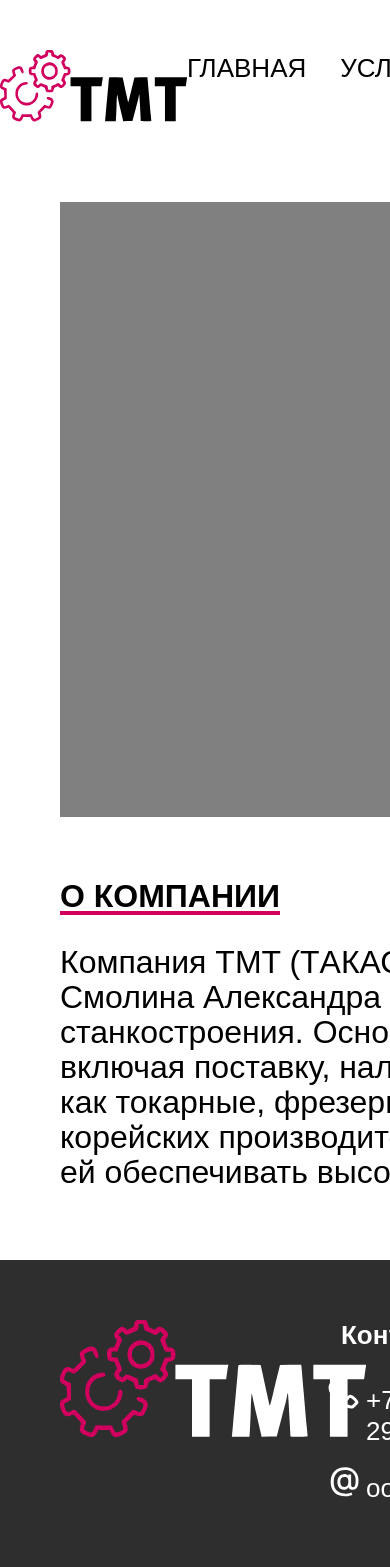
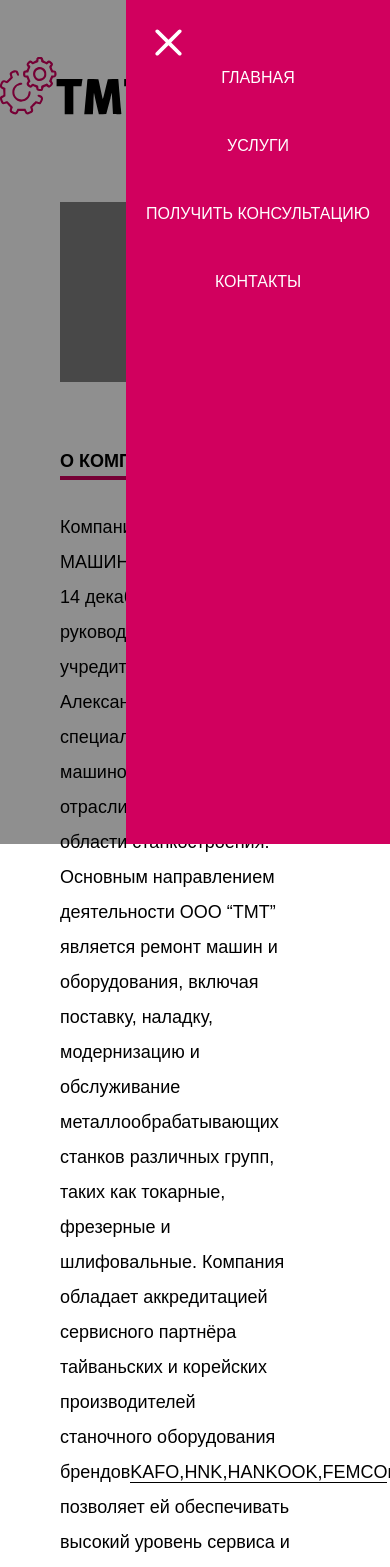
Before and after one commit to Ninjafio/TMT, a Next.js app: page /Main in a window 390 px wide. Shown: the top 1567 px of the page. Built offline with nearby package versions, Linux system fonts and the light colour scheme.

Commit message:
Adaptive Header + Main

```diff
--- a/src/app/Main/page.tsx
+++ b/src/app/Main/page.tsx
@@ -2,7 +2,7 @@
 
 export default function Main() {
   return (
-    <main>
+    <main className="main">
       <div className="takisawa"></div>
       <h2 className="title">О КОМПАНИИ</h2>
       <div className="line"></div>
--- a/src/app/Main/style.css
+++ b/src/app/Main/style.css
@@ -1,4 +1,4 @@
-main {
+.main {
   margin-left: 60px;
   margin-right: 60px;
 }
@@ -63,3 +63,143 @@
   width: 370px;
   height: 509px;
 }
+@media (max-width: 1700px) {
+  .takisawa {
+    width: 1530px;
+    height: 560px;
+  }
+  .text {
+    width: 1530px;
+  }
+}
+@media (max-width: 1600px) {
+  .takisawa {
+    width: 1430px;
+    height: 560px;
+  }
+  .text {
+    width: 1430px;
+  }
+}
+@media (max-width: 1500px) {
+  .takisawa {
+    width: 1330px;
+    height: 560px;
+  }
+  .text {
+    width: 1330px;
+    font-size: 22px;
+  }
+  .line {
+    width: 156px;
+  }
+  .title {
+    font-size: 22px;
+  }
+}
+@media (max-width: 1400px) {
+  .takisawa {
+    width: 1230px;
+    height: 520px;
+  }
+  .text {
+    width: 1230px;
+  }
+}
+@media (max-width: 1300px) {
+  .takisawa {
+    width: 1130px;
+    height: 520px;
+  }
+  .text {
+    width: 1130px;
+  }
+}
+@media (max-width: 1200px) {
+  .takisawa {
+    width: 1030px;
+    height: 520px;
+  }
+
+  .text {
+    width: 1030px;
+  }
+}
+@media (max-width: 1100px) {
+  .takisawa {
+    width: 930px;
+    height: 520px;
+  }
+  .text {
+    width: 930px;
+  }
+}
+@media (max-width: 1000px) {
+  .takisawa {
+    width: 830px;
+    height: 450px;
+  }
+  .text {
+    width: 830px;
+  }
+}
+@media (max-width: 900px) {
+  .takisawa {
+    width: 730px;
+    height: 450px;
+  }
+  .line {
+    width: 130px;
+  }
+  .title {
+    font-size: 18px;
+  }
+  .text {
+    width: 730px;
+    font-size: 18px;
+  }
+}
+@media (max-width: 800px) {
+  .takisawa {
+    width: 630px;
+    height: 340px;
+  }
+  .text {
+    width: 630px;
+  }
+}
+@media (max-width: 700px) {
+  .takisawa {
+    width: 530px;
+  }
+  .text {
+    width: 530px;
+  }
+}
+@media (max-width: 600px) {
+  .takisawa {
+    width: 430px;
+    height: 280px;
+  }
+  .text {
+    width: 430px;
+  }
+}
+@media (max-width: 500px) {
+  .takisawa {
+    width: 330px;
+    height: 220px;
+  }
+  .text {
+    width: 330px;
+  }
+}
+@media (max-width: 400px) {
+  .takisawa {
+    width: 230px;
+    height: 180px;
+  }
+  .text {
+    width: 230px;
+  }
+}
--- a/src/app/components/header/Header.scss
+++ b/src/app/components/header/Header.scss
@@ -8,11 +8,6 @@
 
 .nav {
   display: flex;
-}
-
-.worm {
-    width: 100px;
-    height: 100px;
 }
 
 .nav-link {
@@ -33,7 +28,7 @@
 
 .contact {
   width: 49px;
-    transition: .3s;
+  transition: 0.3s;
 }
 
 .contact:hover {
@@ -41,7 +36,134 @@
 }
 
 .stroke {
-    background-color: #D1005E;
-    height: 10px;
-    width: 30px;
+  background-color: #d1005e;
+  height: 5px;
 }
+
+.burger {
+  display: none;
+}
+
+.backround {
+  background-color: #00000070;
+  position: fixed;
+  display: none;
+  height: 100%;
+  width: 100%;
+  z-index: 9;
+  top: 0;
+}
+
+.side_menu {
+  display: none;
+  background-color: #d1005e;
+  color: #fff;
+  text-transform: uppercase;
+  padding: 20px;
+  right: 0;
+  height: 100%;
+  top: 0;
+  z-index: 10;
+}
+
+.side_menu_close {
+  width: 45px;
+  height: 45px;
+  filter: brightness(100);
+}
+
+.side_menu_nav {
+  display: flex;
+  flex-direction: column;
+  align-items: center;
+  gap: 50px;
+}
+
+@media (max-width: 1230px) {
+  .nav-link {
+    font-size: 20px;
+  }
+
+  .logo {
+    width: 150px;
+  }
+
+  .contact {
+    width: 40px;
+  }
+}
+
+@media (max-width: 970px) {
+  .nav-link {
+    font-size: 16px;
+    padding-right: 20px;
+  }
+
+  .logo {
+    width: 130px;
+  }
+
+  .contact {
+    width: 40px;
+  }
+}
+
+@media (max-width: 800px) {
+  .nav-link {
+    font-size: 14px;
+    padding-right: 10px;
+  }
+
+  .logo {
+    width: 100px;
+  }
+
+  .contact {
+    width: 35px;
+  }
+
+  .stroke {
+    height: 4px;
+  }
+}
+
+@media (max-width: 700px) {
+  .nav {
+    display: none;
+  }
+  .stroke {
+    display: none;
+  }
+
+  .Header {
+    display: flex;
+    justify-content: center;
+    gap: 30px;
+    align-items: flex-end;
+  }
+
+  .logo {
+    width: 150px;
+  }
+
+  .contact {
+    width: 45px;
+  }
+
+  .burger {
+    display: block;
+    width: 45px;
+    height: 45px;
+    align-self: center;
+    cursor: pointer;
+  }
+
+  .side_menu {
+    display: block;
+    position: fixed;
+  }
+
+  .backround {
+    display: block;
+  }
+}
--- a/src/app/components/header/Header.tsx
+++ b/src/app/components/header/Header.tsx
@@ -4,6 +4,8 @@
 import Logo from "public/Logo.svg";
 import Phone from "public/Phone.svg";
 import Email from "public/Email.svg";
+import Burger from "public/Burger.svg";
+import Close from "public/Close.svg"
 import Image from "next/image";
 import Link from "next/link";
 import { useRouter } from "next/navigation";
@@ -13,49 +15,140 @@
 import "./Header.scss";
 
 const Header = () => {
+  const [strokeMarginLeft, setStrokeMarginLeft] = React.useState<number>(0);
+  const [strokeWidth, setStrokeWidth] = React.useState<number>(0);
+  const [screenWidth, setScreenWidth] = React.useState<number>(0);
+  const [isHover, setIsHover] = React.useState<boolean>(false);
+  const pathname = usePathname();
   const router = useRouter();
-  const pathname = usePathname();
-  const [strokeWidth, setStrokeWidth] = React.useState<number>(0);
-  const [strokeMarginLeft, setStrokeMarginLeft] = React.useState<number>(0);
 
   useEffect(() => {
-  if (pathname === "/") {
+    if (pathname === "/" && !isHover) {
+        if (screenWidth > 1230) {
           setStrokeWidth(120);
           setStrokeMarginLeft(0);
         }
-  }, [])
+        if (screenWidth <= 1230) {
+          setStrokeWidth(91);
+          setStrokeMarginLeft(0);
+        }
+        if (screenWidth <= 970) {
+          setStrokeWidth(73);
+          setStrokeMarginLeft(0);
+        }
+        if (screenWidth <= 800) {
+          setStrokeWidth(64);
+          setStrokeMarginLeft(0);
+        }
+    }
+    const handleResize = () => {
+      setScreenWidth(window.innerWidth);
+    };
 
+    setScreenWidth(window.innerWidth);
+
+    window.addEventListener("resize", handleResize);
+
+    return () => {
+      window.removeEventListener("resize", handleResize);
+    };
+  });
 
   const handleOnMouseEnter = (element: string) => {
+    setIsHover(true)
     switch (element) {
       case "main":
+        if (screenWidth > 1230) {
           setStrokeWidth(120);
           setStrokeMarginLeft(0);
+        }
+        if (screenWidth <= 1230) {
+          setStrokeWidth(91);
+          setStrokeMarginLeft(0);
+        }
+        if (screenWidth <= 970) {
+          setStrokeWidth(73);
+          setStrokeMarginLeft(0);
+        }
+        if (screenWidth <= 800) {
+          setStrokeWidth(64);
+          setStrokeMarginLeft(0);
+        }
         break;
       case "uslugi":
+        if (screenWidth > 1230) {
         setStrokeWidth(100);
         setStrokeMarginLeft(153);
-        console.log("aaa");
+        }
+        if (screenWidth <= 1230) {
+        setStrokeWidth(77);
+        setStrokeMarginLeft(126);
+        }
+        if (screenWidth <= 970) {
+        setStrokeWidth(62);
+        setStrokeMarginLeft(94);
+        }
+        if (screenWidth <= 800) {
+          setStrokeWidth(54);
+          setStrokeMarginLeft(73);
+        }
         break;
       case "consult":
+        if (screenWidth > 1230) {
         setStrokeWidth(363);
         setStrokeMarginLeft(290);
-        console.log("aaa");
+        }
+        if (screenWidth <= 1230) {
+        setStrokeWidth(279);
+        setStrokeMarginLeft(238);
+        }
+        if (screenWidth <= 970) {
+        setStrokeWidth(223);
+        setStrokeMarginLeft(176);
+        }
+        if (screenWidth <= 800) {
+          setStrokeWidth(195);
+          setStrokeMarginLeft(139);
+        }
         break;
       case "contacts":
+        if (screenWidth > 1230) {
         setStrokeWidth(140);
         setStrokeMarginLeft(686);
-        console.log("aaa");
+        }
+        if (screenWidth <= 1230) {
+        setStrokeWidth(107);
+        setStrokeMarginLeft(551);
+        }
+        if (screenWidth <= 970) {
+        setStrokeWidth(86);
+        setStrokeMarginLeft(419);
+        }
+        if (screenWidth <= 800) {
+          setStrokeWidth(75);
+          setStrokeMarginLeft(344);
+        }
         break;
     }
   };
 
   const handleOnMouseLeave = () => {
+    setIsHover(false)
     if (pathname === "/") {
+        if (screenWidth > 1230) {
           setStrokeWidth(120);
           setStrokeMarginLeft(0);
         }
+        if (screenWidth <= 1230) {
+          setStrokeWidth(91);
+          setStrokeMarginLeft(0);
         }
+        if (screenWidth <= 970) {
+          setStrokeWidth(73);
+          setStrokeMarginLeft(0);
+        }
+    }
+  };
 
   return (
     <>
@@ -97,15 +190,12 @@
             </Link>
           </div>
           <motion.div
-            style={{
-              backgroundColor: "#D1005E",
-              height: "5px",
-            }}
             animate={{
               width: strokeWidth,
               marginLeft: strokeMarginLeft,
             }}
             transition={{ duration: 0.3 }}
+            className="stroke"
           ></motion.div>
         </div>
 
@@ -117,6 +207,38 @@
             <Image src={Email} className="contact" alt="TMT" />
           </Link>
         </div>
+            <Image src={Burger} className="burger" alt="TMT" />
+      </div>
+      <div className="side_menu">
+      <Image src={Close} alt="x" className="side_menu_close" onClick={() => {}} />
+          <div className="side_menu_nav">
+            <Link
+              href={""}
+              className="side_menu_nav-link"
+            >
+              главная
+            </Link>
+            <Link
+              href={""}
+              className="side_menu_nav-link"
+            >
+              услуги
+            </Link>
+            <Link
+              href={""}
+              className="side_menu_nav-link"
+            >
+              получить консультацию
+            </Link>
+            <Link
+              href={""}
+              className="side_menu_nav-link"
+            >
+              контакты
+            </Link>
+          </div>
+      </div>
+      <div className="backround">
       </div>
     </>
   );
--- a/src/app/layout.tsx
+++ b/src/app/layout.tsx
@@ -15,7 +15,7 @@
 });
 
 export const metadata: Metadata = {
-  title: "TMT",
+  title: "Takasawa Machine Tool",
   description: "TАКАСАВА МАШИН ТУЛ",
   icons:"./favicon.ico"
 };
```
Also changed, not shown: public/Burger.svg (added). Lines whose indentation alone changed are shown as unchanged.
